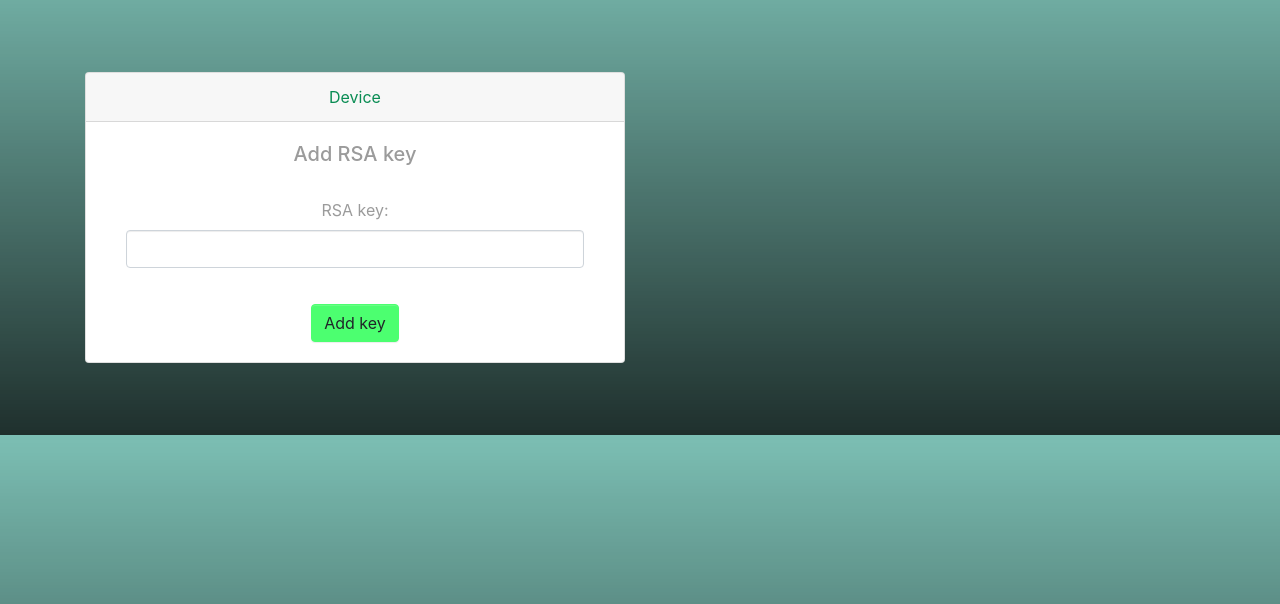
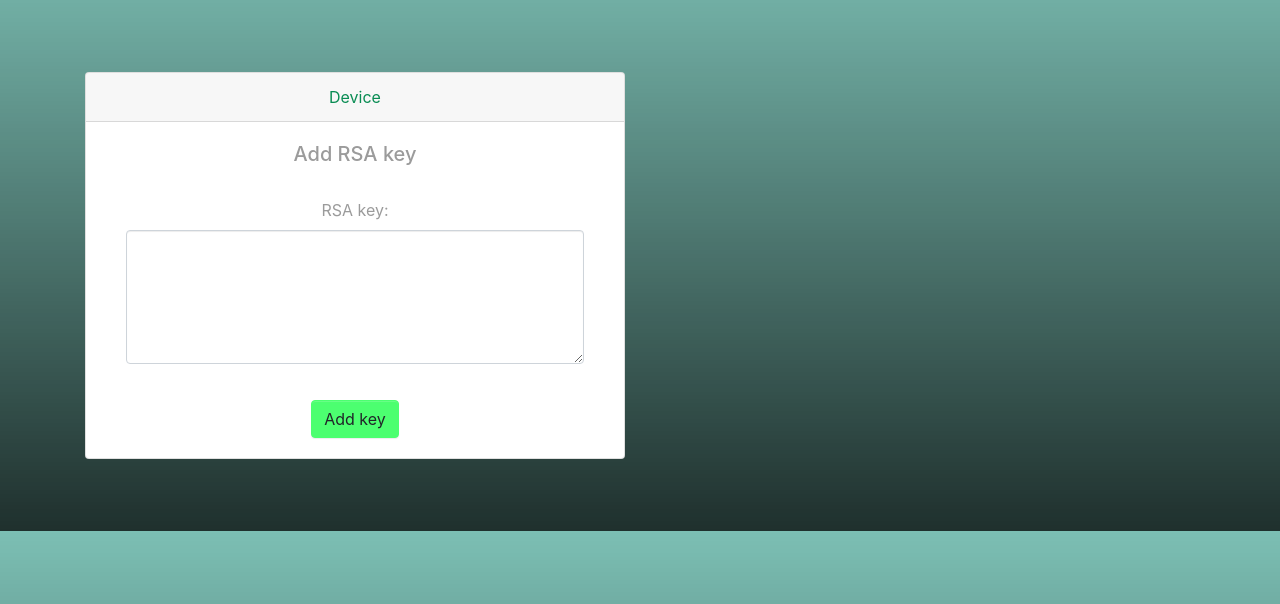
Before and after one commit to orike122/Anylink, a Python web app: template Anylink-web/templates/settings.html in a window 1280 px wide. Shown: the part 70-674 px from the top of the page. Run offline with Jinja, Linux system fonts and the light colour scheme; the template is opened without the code that fills it, so the values that code supplies are empty; some libraries are stand-ins or nearby versions.

Commit message:
Fix typos

```diff
--- a/Anylink-web/templates/settings.html
+++ b/Anylink-web/templates/settings.html
@@ -55,8 +55,8 @@
               <div class="card-body">
                 <h5 class="card-title">Add RSA key</h5>
                 <div class="form-group card-body">
-                    <label for="comment">RSA key:</label>
-                    <input type="" class="form-control" rows="5" id="comment"></textarea>
+                    <label for="key">RSA key:</label>
+                    <textarea class="form-control" form="form" rows="5" id="key" name ="key"></textarea>
                 </div>
                 <form action="" style="" id ="form" method="POST"></form>
                     <button type="submit" class="btn btn-primary">Add key</button>
```
